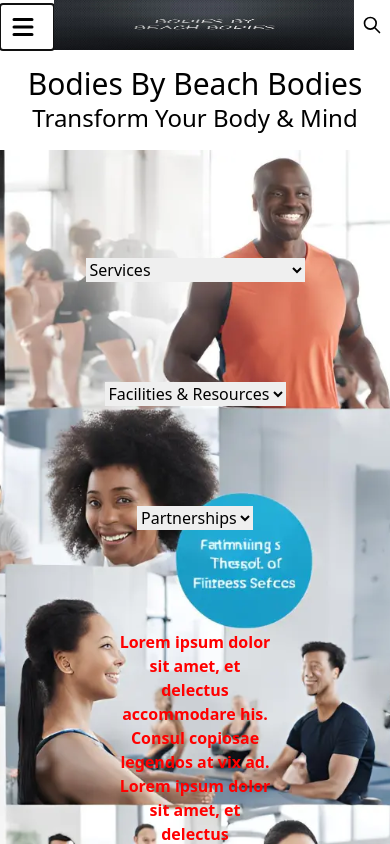
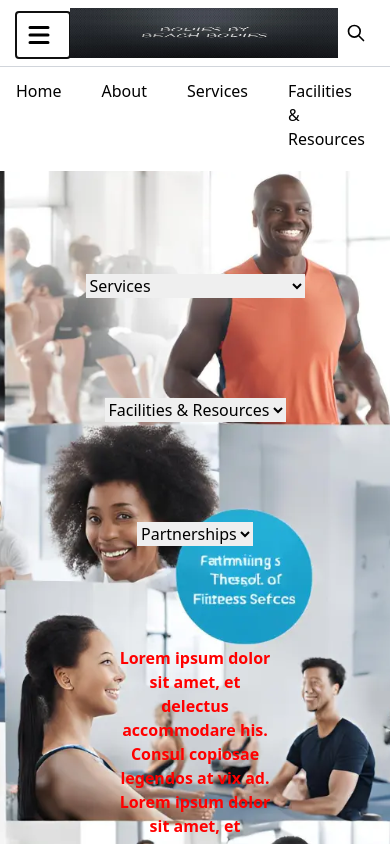
Before and after one commit to ElReyUno/bodies-by-beach-bodies, a Next.js app: page / in a window 390 px wide. Shown: the top 844 px of the page. Built offline with nearby package versions, Linux system fonts and the light colour scheme.

Commit message:
Hamburger

```diff
--- a/app/components/Main.jsx
+++ b/app/components/Main.jsx
@@ -57,7 +57,7 @@ function Main() {
                         <div className="row">
                             <select value={selectedService} onChange={handleServiceChange}>
                                 <option value="/services">Services</option>
-                                <optgroup label="Sub-options">
+                                <optgroup label="Services Available:">
                                     <option value="/services/fitness">Fitness</option>
                                     <option value="/services/fitness/bootcamp"> -- Boot Camp</option>
                                     <option value="/services/fitness/classes"> -- Indoor Fitness Classes</option>
--- a/app/components/Nav.jsx
+++ b/app/components/Nav.jsx
@@ -40,10 +40,9 @@ function Nav() {
         };
     }, [handleKeyDown]);
 
-
     const handleBlur = useCallback((event) => {
         if (isNavOpen && menuRef.current && !menuRef.current.contains(event.relatedTarget) && hamburgerRef.current && !hamburgerRef.current.contains(event.relatedTarget)) {
-            setIsNavOpen(false)
+            setIsNavOpen(false);
         }
     }, [isNavOpen, setIsNavOpen]);
 
@@ -51,13 +50,12 @@ function Nav() {
         document.addEventListener('focusout', handleBlur);
         return () => {
             document.removeEventListener('focusout', handleBlur);
-        }
-    }, [handleBlur])
-
+        };
+    }, [handleBlur]);
 
     return (
-        <nav className="flex flex-col w-full min-h-[50px]" role="navigation" aria-label="Main Navigation">
-            <div className="flex justify-between items-center w-full">
+        <nav className="flex flex-col w-full min-h-[50px] relative" role="navigation" aria-label="Main Navigation">
+            <div className="flex justify-between items-center w-full py-2 px-4 md:px-6">
                 {/* Hamburger only on small screens */}
                 <div
                     className="hamburger cursor-pointer md:hidden"  // Hide on medium and larger screens
@@ -101,9 +99,9 @@ function Nav() {
             {/* Navigation Menu Container */}
             <div
                 ref={menuRef}
-                className={`navbar ${isNavOpen ? 'block' : 'hidden'} md:block md:mt-4`} // Show on medium screens and up
+                className={`navbar ${isNavOpen ? 'active' : ''} md:flex md:justify-center md:items-center md:pt-2 md:pb-4`}
             >
-                <ul className="flex flex-col md:flex-row md:space-x-4 md:justify-center">
+                <ul className="flex flex-row justify-evenly w-full" aria-label="Navigation Links">
                     <li><Link href="/" className="navLink block p-2 hover:text-gray-600" tabIndex={isNavOpen ? 0 : -1}>Home</Link></li>
                     <li><Link href="/about" className="navLink block p-2 hover:text-gray-600" tabIndex={isNavOpen ? 0 : -1}>About</Link></li>
                     <li><Link href="/services" className="navLink block p-2 hover:text-gray-600" tabIndex={isNavOpen ? 0 : -1}>Services</Link></li>
--- a/app/layout.jsx
+++ b/app/layout.jsx
@@ -1,6 +1,8 @@
 import { Geist, Geist_Mono } from "next/font/google";
 import "../styles/globals.css";
 import "../styles/base.css";
+import Nav from './components/Nav';
+import Footer from './components/Footer';
 
 const geistSans = Geist({
     variable: "--font-geist-sans",
@@ -15,10 +17,14 @@ const geistMono = Geist_Mono({
 export default function RootLayout({ children }) {
     return (
         <html lang="en" className={`${geistSans.variable} ${geistMono.variable}`}>
-            <body>
-                <div className="flex flex-col min-h-screen antialiased">
+            <body className="flex flex-col min-h-screen antialiased">
+                <header>
+                </header>
+                <main className="flex-grow">
                     {children}
-                </div>
+                </main>
+                <footer>
+                </footer>
             </body>
         </html>
     );
--- a/package.json
+++ b/package.json
@@ -9,7 +9,9 @@
         "lint": "next lint"
     },
     "dependencies": {
+        "cookie": "^1.0.2",
         "geist": "^1.3.1",
+        "json5": "^2.2.3",
         "next": "^15.1.5",
         "react": "^19.0.0",
         "react-dom": "^19.0.0",
@@ -19,10 +21,8 @@
     },
     "devDependencies": {
         "@eslint/eslintrc": "^3",
-        "@types/cookie": "^1.0.0",
         "@types/estree": "^1.0.6",
         "@types/json-schema": "^7.0.15",
-        "@types/json5": "^2.2.0",
         "@types/node": "^22.10.7",
         "@types/react": "^19.0.7",
         "@types/react-dom": "^19.0.3",
--- a/styles/base.css
+++ b/styles/base.css
@@ -1,8 +1,6 @@
 /* Tailwind Directives */
 @tailwind base;
-
 @tailwind components;
-
 @tailwind utilities;
 
 /* Base styles (mobile-first) */
@@ -28,14 +26,14 @@
 
   /* Hamburger Menu Icon - Mobile specific styling */
   .hamburger {
-    @apply block cursor-pointer inline-flex items-center;   /* Keep inline flex for mobile hamburger */
-    padding: 0.5rem;                                        /* Add padding for tap target on smaller devices */
+    @apply block cursor-pointer inline-flex items-center p-2;   /* Keep inline flex for mobile hamburger */
+    font-size: 28px; /* Hamburger size for mobile */
   }
 
   /* Navigation container */
   .nav-container {
     @apply w-full mx-auto px-4 flex items-center justify-between; /* 100% width, horizontal flex, items aligned, justify content for spacing */
-    height: 70px; /* Base height for small screens */
+    height: 60px; /* Base height for mobile */
     max-width: 100%; /* Max width to take full screen width */
     padding: 0.5rem 1rem;
     /* Note: 60px height is within recommended range for mobile touch targets*/
@@ -61,56 +59,55 @@
     min-height: 44px; /* min-height for touch target */
   }
 
+  /* Active state for mobile */
+.navbar.active {
+    @apply flex flex-col items-center; /* Show as flex when active */
+    animation: slideDown 0.3s ease-in-out forwards;
+}
+
+/* Animation for smooth transition */
+@keyframes slideDown {
+    from {
+        opacity: 0;
+        transform: translateY(-10px);
+    }
+    to {
+        opacity: 1;
+        transform: translateY(0);
+    }
+}
+
   /* List of navigation links */
   .navbar ul {
     @apply list-none p-0; /* Remove default list styling*/
 }
 
-  /* List Item in Navigation */
 .navbar li {
     @apply mr-2; /* right margin for spacing */
 }
 
   /* Link Styles in Navigation */
   .navLink {
-    @apply no-underline text-gray-700 px-1; /* Remove underline and set color */
-    display: block; /* Block display for full-width clickable area */
+    @apply no-underline text-gray-700 px-1  block transition-all duration-300 ease-in-out; /* Remove underline, set color, added transition for hover */
     padding: 0.5rem 1rem; /* Spacing */
-    transition: all 0.3s ease; /* Smooth hover transitions */
   }
 
   /* Link Hover Style in Navigation */
   .navLink:hover {
-    @apply underline; /* underline hover effect */
+    @apply underline rounded-md; /* underline hover effect */
     background-color: #f3f4f6;
-    border-radius: 0.375rem; /* border radius hover effect */
   }
+}
+
+/* Specific Style for navbar ul when part of hamburger*/
+.navbar.active ul {
+  @apply flex-col items-center; /* Vertical display for mobile menu */
 }
 
 /* Logo container for responsive image style and sizing */
 .logo-container > img {
   height: 50px;
   width: 300px;
-
-  @media (min-width: 640px) {
-    max-height: 60px;
-    max-width: 250px;
-  }
-
-  @media (min-width: 768px) {
-    max-height: 67px;
-    max-width: 300px;
-  }
-
-  @media (min-width: 1024px) {
-    max-height: 90px;
-    max-width: 350px;
-  }
-
-  @media (min-width: 1280px) {
-    max-height: 110px;
-    max-width: 425px;
-  }
 }
 
 .search-button {
@@ -123,28 +120,6 @@
 .search-icon {
   width: 24px;
   height: 24px;
-
-  @media (min-width: 768px) {
-    width: 28px;
-    height: 28px;
-  }
-
-  @media (min-width: 1024px) {
-    width: 32px;
-    height: 32px;
-  }
-}
-
-.hamburger {
-  font-size: 28px;
-
-  @media (min-width: 768px) {
-    font-size: 32px;
-  }
-
-  @media (min-width: 1024px) {
-    font-size: 36px;
-  }
 }
 
 /* Main Body Base Styles */
@@ -159,7 +134,7 @@ body {
   display: flex;
   flex-direction: column;
   justify-content: space-between;
-  min-height: calc(100vh - 80px); /* Set height to be viewport minus nav */
+  min-height: calc(100vh - 60px); /* Set height to be viewport minus nav */
   padding: 10px;
 }
 
@@ -177,8 +152,13 @@ body {
   @layer components {
     .nav-container {
       @apply px-6; /* Increased horizontal padding */
-      max-width: 640px; /* max width of the nav container */
+      height: 70px;
     }
+  }
+
+  .logo-container > img {
+    max-height: 60px;
+    max-width: 250px;
   }
 }
 
@@ -195,42 +175,51 @@ body {
 
     .hamburger {
       @apply hidden; /* Hide hamburger on larger screens */
+      font-size: 32px;
     }
 
     /* Larger Screen Navbar */
     .navbar {
-      @apply flex flex-row items-center justify-start shadow-none p-0; /* horizontal flex and no shadow*/
-      max-height: none; /* ensure menu content is visible */
-      overflow: visible; /* ensure that no overflow is hidden */
+      @apply flex flex-row items-center justify-start shadow-none p-0; /* Horizontal flex and no shadow */
+      position: static;
+      top: auto;
+      box-shadow: none;
+      animation: none;
+      max-height: none; /* Ensure menu content is visible */
+      overflow: visible; /* Ensure that no overflow is hidden */
     }
 
-    /* Navigation list container on large screens */
     .navbar ul {
-      @apply flex-row; /* Display links in a row */
+      @apply flex flex-row justify-evenly w-full;
     }
 
-    /* List items on large screens */
     .navbar li {
       @apply mr-2; /* Spacing between menu items */
     }
 
-    /* Links on large screens */
     .navbar a {
       @apply text-black; /* Set text color */
       max-height: none; /* Ensure full visibility */
     }
 
-    /* Active class override on larger screens, should not be used */
-    .navbar.active {
-      @apply flex flex-row; /* Keep the menu displayed in a row */
-      max-height: none; /* override the max-height */
+    .nav-container {
+      height: 80px;
+      padding: 0.5rem 2rem;
+    }
   }
 
-    .nav-container {
-      height: 80px; /* Increased nav container height */
-      padding: 0.5rem 2rem; /* More horizontal padding on larger screens */
-      /* Note: 80px height is within recommendations for desktop devices */
+  .logo-container > img {
+    max-height: 67px;
+    max-width: 300px;
   }
+
+  .search-icon {
+    width: 28px;
+    height: 28px;
+  }
+
+  .image-container {
+    min-height: calc(100vh - 70px);
   }
 }
 /* Large screen breakpoint: 1024px */
@@ -243,9 +232,28 @@ body {
       padding: 0.5rem 2rem; /* keep padding the same */
     }
   }
+
+  .logo-container > img {
+    max-height: 90px;
+    max-width: 350px;
+  }
+
+  .search-icon {
+    width: 32px;
+    height: 32px;
+  }
+
+  .hamburger {
+    font-size: 36px;
+  }
+
+  .image-container {
+    min-height: calc(100vh - 80px);
+  }
 }
 
 /* Responsive Navbar: Mobile only styling for navbar and hamburger */
+/* --- Small Screen Breakpoint (max-width: 767px) --- */
 @media (max-width: 767px) {
   @layer components {
     .navbar {
@@ -260,7 +268,7 @@ body {
     }
 
     .navbar ul {
-      @apply flex-col items-center; /* Vertical display for mobile menu */
+      @apply flex flex-row;
     }
 
     .navbar li {
```
Also changed, not shown: 1 other file (tests, documents, lock files or other folders). Lines whose indentation alone changed are shown as unchanged.
